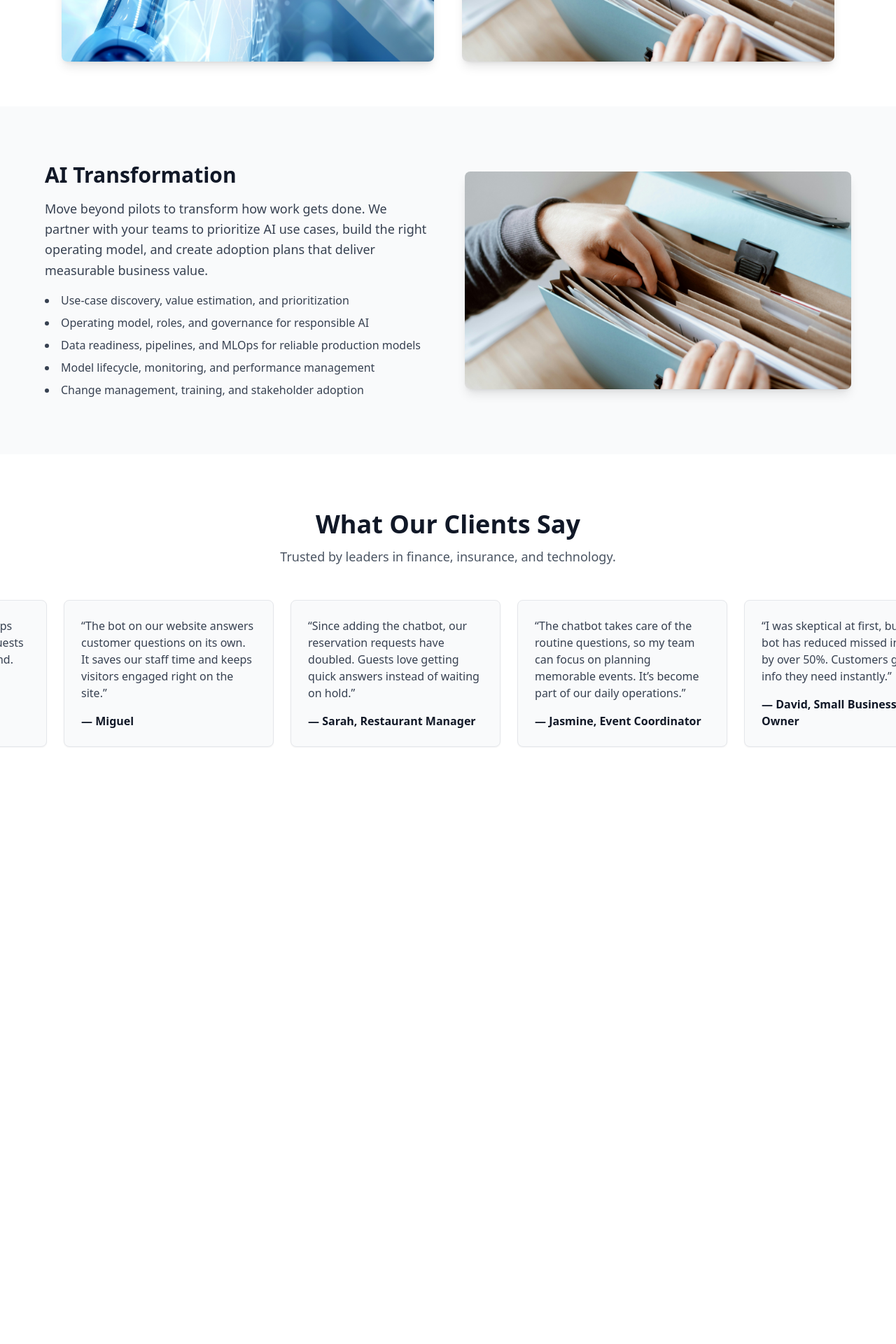
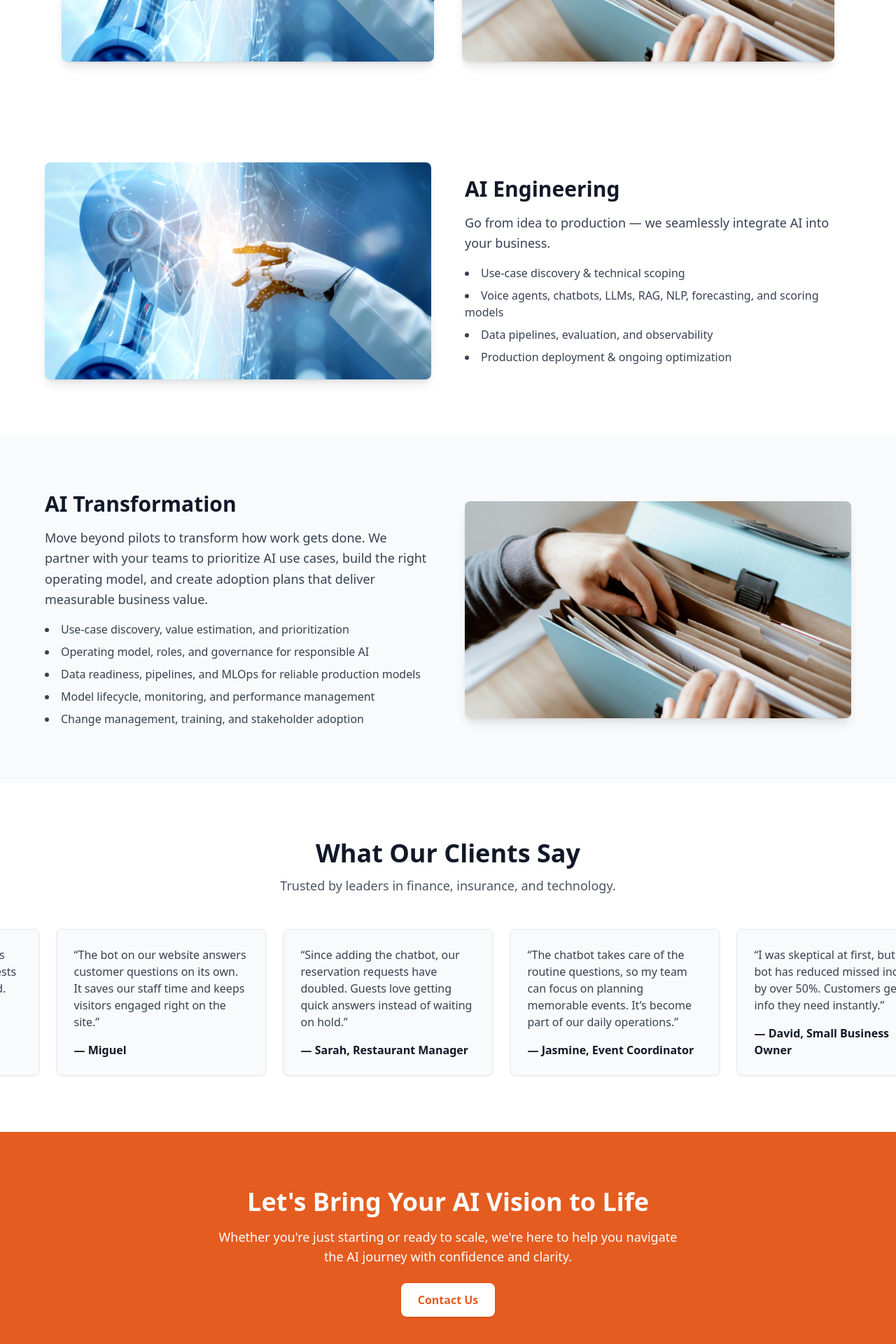
Before and after one commit to kettleson1/ai17-website, a React (Vite) app: page / in a window 1280 px wide. Shown: the part 1112-3032 px from the top of the page at 70% size. Before the commit the page ends 2259 px from the top, so only its background shows below. Built offline with nearby package versions, Linux system fonts and the light colour scheme.

Commit message:
Update: Add Back Call to Action on the bottom of the page

```diff
--- a/src/pages/Home.jsx
+++ b/src/pages/Home.jsx
@@ -75,6 +75,38 @@ export default function Home() {
         </div>
       </section>
 
+      {/* Deep Dive: AI Engineering (image left) */}
+      <section className="py-20 px-6 bg-white">
+        <div className="max-w-6xl mx-auto flex flex-col md:flex-row items-center gap-12">
+          <motion.div
+            className="w-full md:w-1/2"
+            initial={{ opacity: 0, x: -100 }}
+            whileInView={{ opacity: 1, x: 0 }}
+            transition={{ duration: 0.8 }}
+            viewport={{ once: true, amount: 0.4 }}
+          >
+            <img
+              src={aiEngineeringImg}
+              alt="AI Engineering"
+              className="rounded-lg shadow-lg w-full h-auto object-cover"
+            />
+          </motion.div>
+
+          <div className="w-full md:w-1/2">
+            <h3 className="text-3xl font-bold mb-4 text-gray-900">AI Engineering</h3>
+            <p className="text-gray-700 text-lg leading-relaxed mb-4">
+              Go from idea to production — we seamlessly integrate AI into your business.
+            </p>
+            <ul className="list-disc list-inside text-gray-700 space-y-2">
+              <li>Use‑case discovery & technical scoping</li>
+              <li>Voice agents, chatbots, LLMs, RAG, NLP, forecasting, and scoring models</li>
+              <li>Data pipelines, evaluation, and observability</li>
+              <li>Production deployment & ongoing optimization</li>
+            </ul>
+          </div>
+        </div>
+      </section>
+
       {/* Deep Dive: AI Transformation (image right) */}
       <section className="py-20 px-6 bg-gray-50">
         <div className="max-w-6xl mx-auto flex flex-col md:flex-row items-center gap-12">
@@ -142,6 +174,19 @@ export default function Home() {
         </motion.div>
       </section>
 
+      {/* Call to Action */}
+      <section className="bg-[#E55C20] text-white py-20 px-6 text-center">
+        <h2 className="text-3xl md:text-4xl font-bold mb-4">Let's Bring Your AI Vision to Life</h2>
+        <p className="text-lg max-w-2xl mx-auto mb-6">
+          Whether you're just starting or ready to scale, we're here to help you navigate the AI journey with confidence and clarity.
+        </p>
+        <Link
+          to="/contact"
+          className="inline-block bg-white text-[#E55C20] px-6 py-3 rounded-lg font-semibold shadow hover:bg-gray-100 transition"
+        >
+          Contact Us
+        </Link>
+      </section>
     </div>
   );
 }
```
